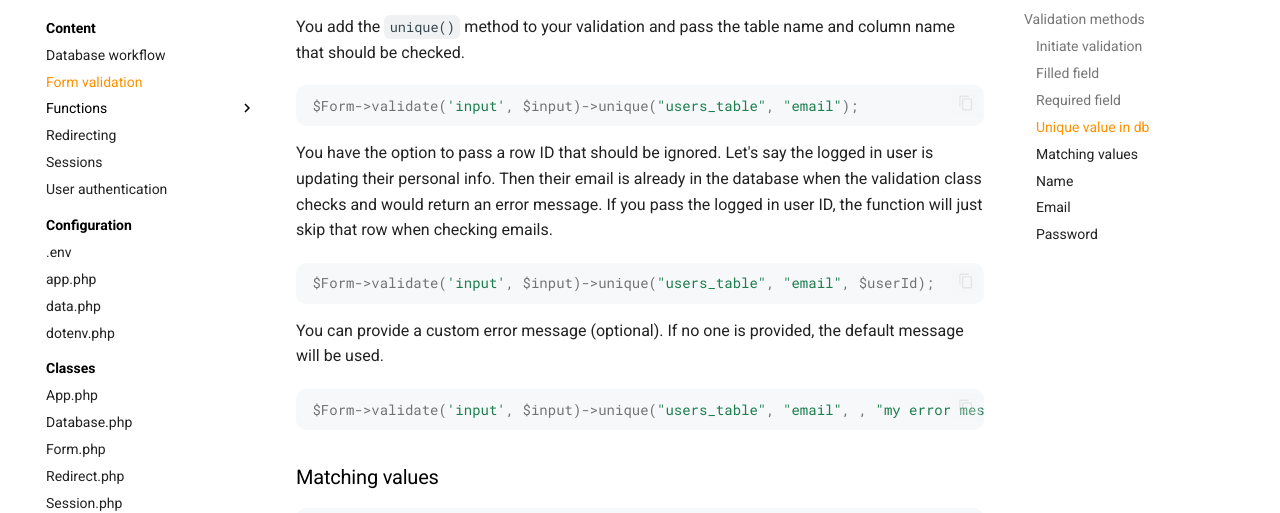
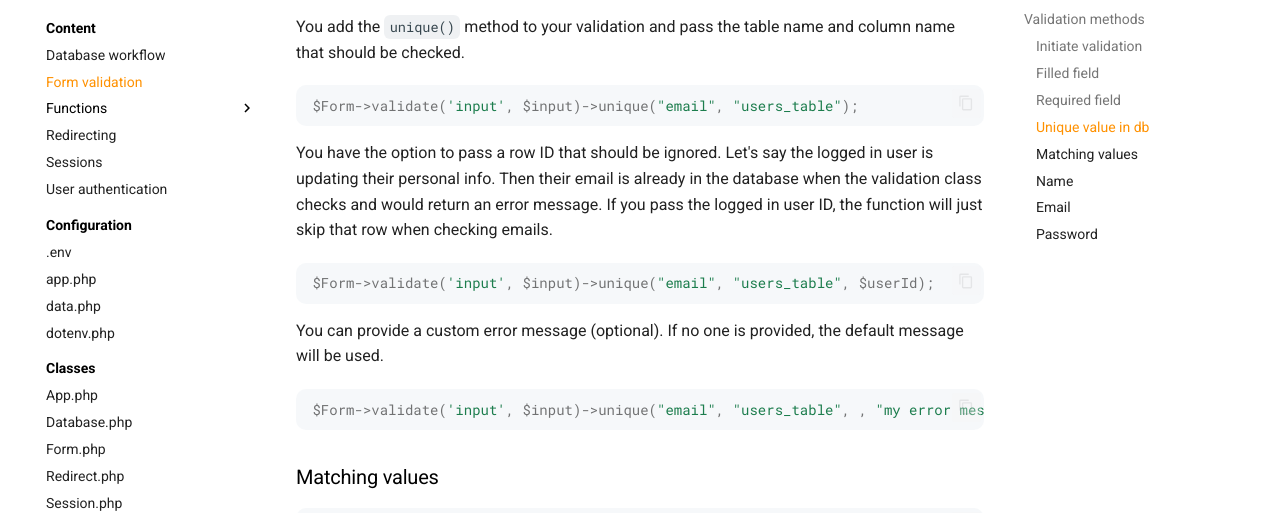
Before and after one commit to jonasbirkelof/beets, an MkDocs documentation site: the page built from docs/beets-php/form-validation.md, in a window 1280 px wide and 900 px high, scrolled down 3053 px. Shown: the part 164-677 px from the top of the window. Built offline with MkDocs 1.6.1 and Material for MkDocs 9.7.7, drawn with Linux system fonts in a browser that asks for light colours.

Commit message:
Fixed typo

````diff
--- a/docs/beets-php/form-validation.md
+++ b/docs/beets-php/form-validation.md
@@ -136,19 +136,19 @@ You can check if the value of an input is already stored in the database. A comm
 You add the `unique()` method to your validation and pass the table name and column name that should be checked.
 
 ```php
-$Form->validate('input', $input)->unique("users_table", "email");
+$Form->validate('input', $input)->unique("email", "users_table");
 ```
 
 You have the option to pass a row ID that should be ignored. Let's say the logged in user is updating their personal info. Then their email is already in the database when the validation class checks and would return an error message. If you pass the logged in user ID, the function will just skip that row when checking emails.
 
 ```php
-$Form->validate('input', $input)->unique("users_table", "email", $userId);
+$Form->validate('input', $input)->unique("email", "users_table", $userId);
 ```
 
 You can provide a custom error message (optional). If no one is provided, the default message will be used.
 
 ```php
-$Form->validate('input', $input)->unique("users_table", "email", , "my error message");
+$Form->validate('input', $input)->unique("email", "users_table", , "my error message");
 ```
 
 ### Matching values
````
